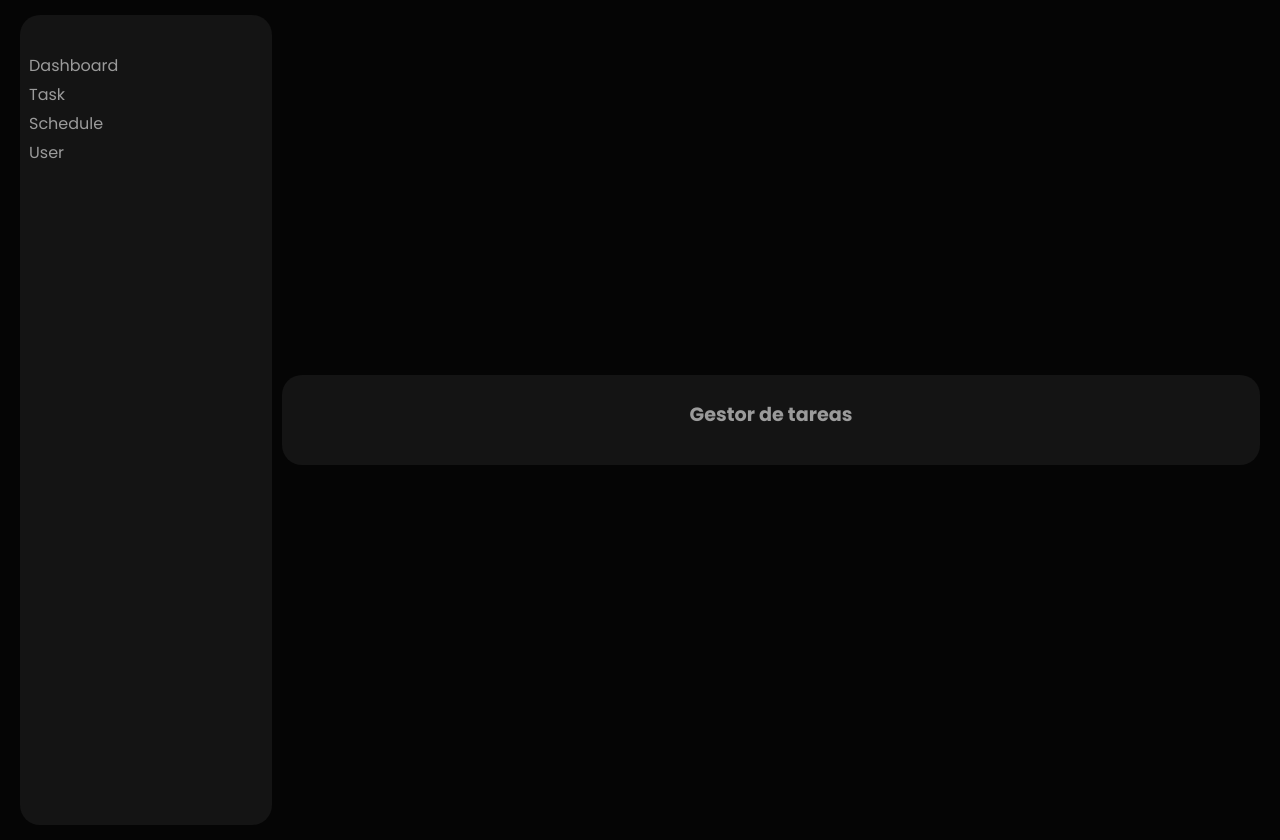
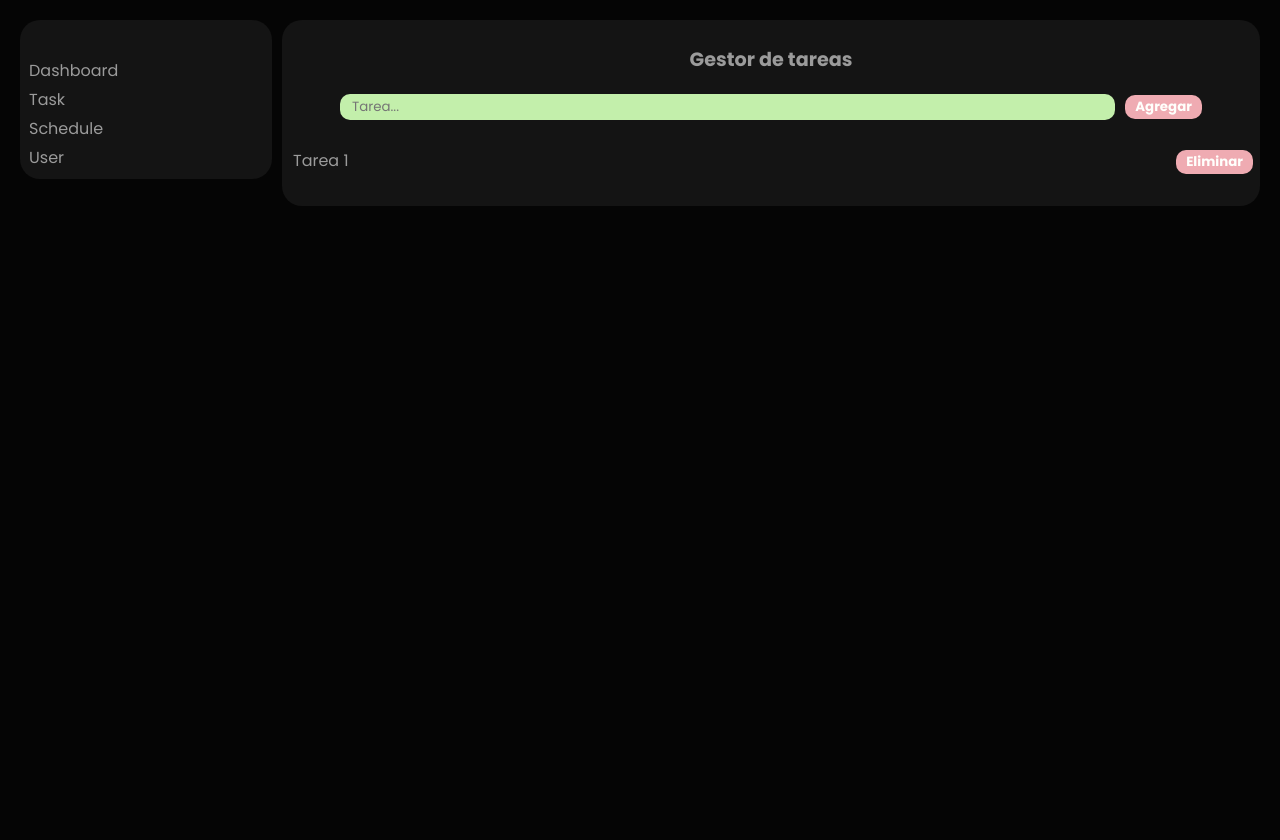
Before and after one commit to ki3mi/Task-Site, a plain HTML site: page index.html in a window 1280 px wide. Drawn offline with Linux system fonts and the light colour scheme.

Commit message:
agregar / editar y eliminar tareas

```diff
--- a/index.html
+++ b/index.html
@@ -23,10 +23,25 @@
     <section class="content container">
         <header class="section">
             <h1 class="title">Gestor de tareas</h1>
+            <!-- Buscador -->
+             <form id="taskForm" class="formulario" action="">
+                <div class="searchbar">
+                    <input id="input" type="search" placeholder="Tarea...">
+                </div>
+                <button id="btnAdd" class="btn agregar">Agregar</button>
+             </form>
+
         </header>
+        <!-- Tareas -->
         <main class="section">
-            <section>
+            <section id="taskList" class="list">
+                <div class="task">
+                    <p contenteditable="true">Tarea 1</p>
+                    <section>
+                        <button id="delete" class="btn">Eliminar</button>
+                    </section>
 
+                </div>
             </section>
         </main>
         <footer class="section">
--- a/main.js
+++ b/main.js
@@ -0,0 +1,26 @@
+const taskForm = document.getElementById("taskForm")
+const taskList = document.getElementById("taskList")
+
+taskForm.addEventListener("submit", (event)=>{
+    event.preventDefault()
+    const taskInput = document.getElementById("input")
+    taskList.insertAdjacentHTML("afterbegin",
+        "<div class='task'>"
+            +"<p contenteditable = 'true'>"+taskInput.value+"</p>"
+            +"<section>"
+                +"<button id='delete' class='btn'>Eliminar</button>"
+            +"</section>"
+        +"</div>")
+    taskInput.value = ""
+})
+
+
+// ELMINAR / EDITAR TAREAS
+taskList.addEventListener("click", (event) =>{
+    const clickElement = event.target
+    const type = event.target.id
+    if (type === "delete"){
+        const task = clickElement.closest("div")
+        task.remove()
+    }
+})
--- a/style.css
+++ b/style.css
@@ -5,6 +5,7 @@
     --primal: #9B9B9B;
     --cgreen: #C3EFAB;
     --cred: #EFABB2;
+    --cwhite: #fffffc
 }
 *{
     color: var(--primal);
@@ -17,8 +18,6 @@ body{
     background-color: var(--bgcolor);
     display: flex;
     flex-direction: row;
-    justify-content: center;
-    align-items: center;
     gap: 10px;
     padding: 10px;
 
@@ -32,7 +31,7 @@ body{
 
 .navbar{
     width: 20vw;
-    height: inherit;
+    height: fit-content;
 }
 
 .content{
@@ -42,10 +41,54 @@ body{
 .section{
     display: flex;
     flex-direction: column;
-    justify-content: center;
+    justify-content: start;
     align-items: center;
 }
 
 .title{
     font-size: larger;
 }
+.searchbar{
+    display: flex;
+    background-color: var(--cgreen);
+    height: 22px;
+    width: 80%;
+    padding: 2px;
+    border-radius: 10px;
+    border-color: var(--primal);
+}
+.searchbar input{
+    background-color: transparent;
+    border-style: none;
+    width: 100%;
+    border-radius: 10px;
+    padding-left: 10px;
+}
+.formulario{
+    display: flex;
+    align-items: center;
+    justify-content: center;
+    gap: 10px;
+    width: 100%;
+}
+.btn{
+    background-color: var(--cred);
+    color: var(--cwhite);
+    font-weight: bold;
+    padding: 2px;
+    border-style: none;
+    border-radius: 10px;
+    padding-left: 10px;
+    padding-right: 10px;
+}
+
+.task{
+    width: 100%;
+    display: flex;
+    justify-content: space-between;
+    align-items: baseline;
+    gap: 10px;
+}
+.list{
+    width: 100%;
+}
```
